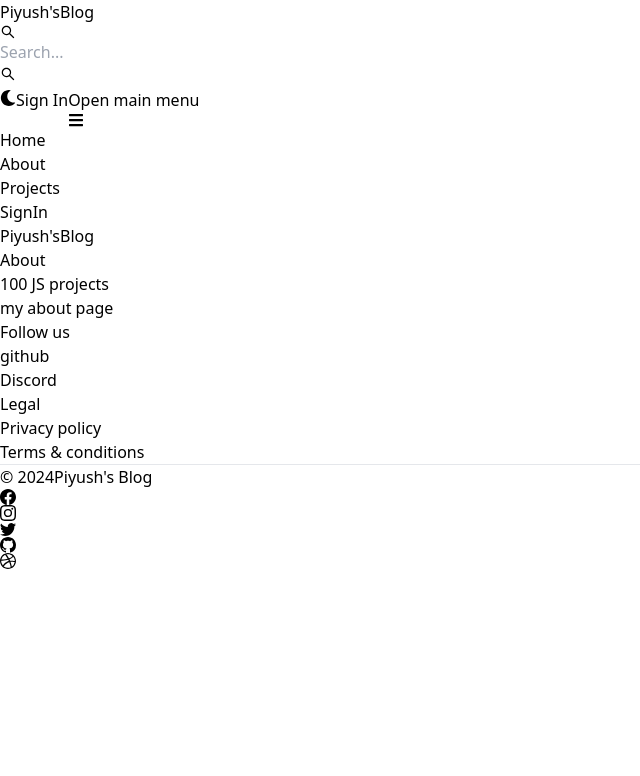
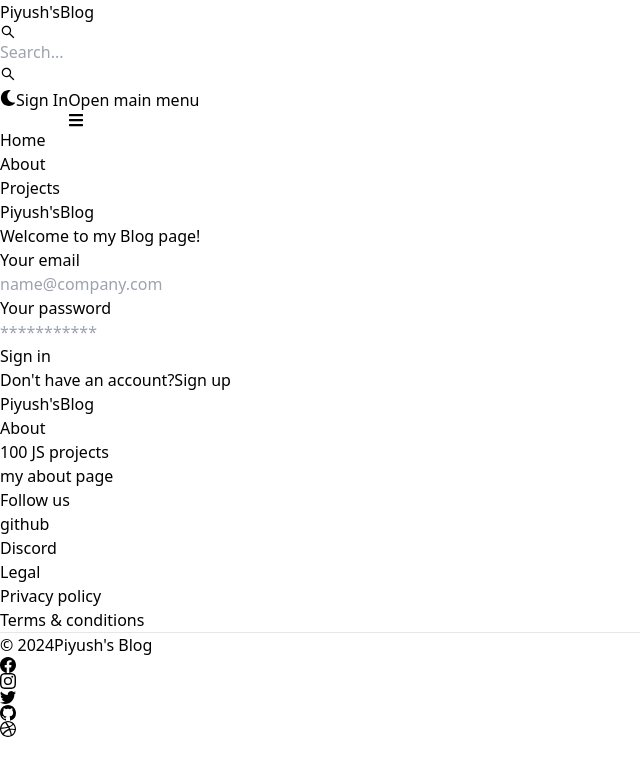
Before and after one commit to sam4007/Inkverse-temporary, a React (Vite) app in the folder client/: page /sign-in in a window 1280 px wide. Shown: the top 776 px of the page, without its empty margins (0-640 px from the left). Built offline with nearby package versions, Linux system fonts and the light colour scheme.

Commit message:
completed sign in page functionality

```diff
--- a/client/src/pages/SignIn.jsx
+++ b/client/src/pages/SignIn.jsx
@@ -1,7 +1,99 @@
-import React from 'react'
+import { Alert, Button, Label, Spinner, TextInput } from 'flowbite-react'
+import React, { useState } from 'react'
+import { Link, useNavigate } from 'react-router-dom'
 
 export default function SignIn() {
+
+  const [formData, setFormData] = useState({});
+
+  const [errorMessage, setErrorMessage] = useState(null);
+  const [loading, setLoading] = useState(false);
+  const navigate = useNavigate();
+
+  const handleChange = (e) => {
+    setFormData({ ...formData, [e.target.id]: e.target.value.trim() });
+  };
+
+  const handleSubmit = async (e) => {
+    e.preventDefault();
+    if (!formData.email || !formData.password) {
+      return setErrorMessage('Please fill out all the fields!');
+    }
+    try {
+      setLoading(true);
+      setErrorMessage(null);
+      const res = await fetch('api/auth/signin', {
+        method: 'POST',
+        headers: { 'Content-Type': 'application/json' },
+        body: JSON.stringify(formData),
+      })
+      const data = await res.json();
+      if (data.success === false) {
+        return setErrorMessage(data.message);
+      }
+      setLoading(false);
+      if (res.ok) {
+        navigate('/');
+      }
+    }
+    catch (error) {
+      setErrorMessage(error.message);
+      setLoading(false);
+    }
+  }
+
   return (
-    <div>SignIn</div>
+    <div className='min-h-screen mt-20'>
+      <div className='flex p-3 max-w-3xl mx-auto flex-col md:flex-row md:items-center gap-5'>
+        {/*left*/}
+        <div className='flex-1'>
+          <Link to={"/"} className='font-bold dark:text-white text-4xl'>
+            <span className='px-2 py-1 bg-gradient-to-r from-indigo-500 via-purple-500 to-pink-500 rounded-lg text-white'>Piyush's</span>Blog
+          </Link>
+          <p className='text-sm mt-5'>
+            Welcome to my Blog page!
+          </p>
+        </div>
+
+        {/*right*/}
+        <div className='flex-1'>
+          <form className='flex flex-col gap-4' onSubmit={handleSubmit}>
+            <div>
+              <Label value='Your email' />
+              <TextInput type='email' placeholder='name@company.com' id='email' onChange={handleChange} />
+            </div>
+            <div>
+              <Label value='Your password' />
+              <TextInput type='password' placeholder='***********' id='password' onChange={handleChange} />
+            </div>
+
+            <Button gradientDuoTone='purpleToPink' type='submit' disabled={loading}>
+              {
+                loading ? (
+                  <>
+                    <Spinner size='sm' />
+                    <span className='pl-3'>Loading...</span>
+                  </>
+                ) : 'Sign in'
+              }
+            </Button>
+          </form>
+
+          <div className='flex gap-2 text-sm mt-5'>
+            <span>Don't have an account?</span>
+            <Link to={'/sign-up'} className='text-blue-500'>
+              Sign up
+            </Link>
+          </div>
+          {
+            errorMessage && (
+              <Alert className='mt-5' color='failure'>
+                {errorMessage}
+              </Alert>
+            )
+          }
+        </div>
+      </div>
+    </div>
   )
 }
```
